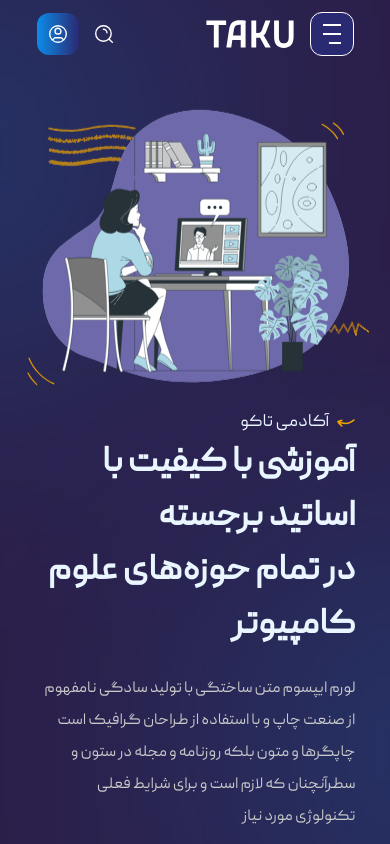
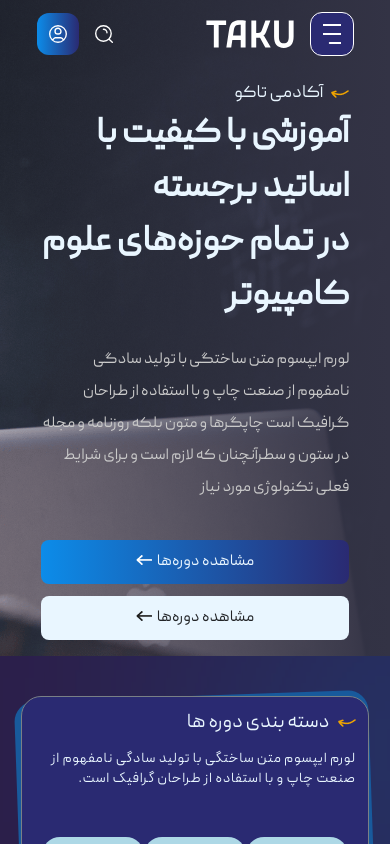
Before and after one commit to AmirhosseinDehghanazar/TakuAcademy-Frontend, a React (Vite) app in the folder TakuAcademy-Frontend/: page / in a window 390 px wide. Shown: the top 844 px of the page. Built offline with nearby package versions, Linux system fonts and the light colour scheme.

Commit message:
header background changrd not responsive

```diff
--- a/TakuAcademy-Frontend/src/App.css
+++ b/TakuAcademy-Frontend/src/App.css
@@ -8,6 +8,13 @@
 /* Customize the scrollbar thumb */
 ::-webkit-scrollbar-thumb {
   background-color: #888;
+}
+
+.bg-asatid {
+  background-image: linear-gradient(90deg, rgb(51, 51, 69, 0.42), #333345),
+    url("./assets/header/header-background.png");
+  background-repeat: no-repeat;
+  background-size: cover;
 }
 
 .main-page {
--- /dev/null
+++ b/TakuAcademy-Frontend/src/components/index.js
@@ -0,0 +1,9 @@
+export { default as LoadingScreen } from "./LoadingScreen/LoadingScreen";
+export { default as BubleColor } from "./BubleColor/BubleColor";
+export { default as Footer } from "./footer/Footer";
+export { default as Navbar } from "./navbar/Navbar";
+export { default as Comment } from "./main/comment/Comment";
+export { default as Courses } from "./main/courses/Courses";
+export { default as Header } from "./main/header/Header";
+export { default as Question } from "./main/question/Question";
+export { default as Segment } from "./main/segment/Segment";
--- a/TakuAcademy-Frontend/src/components/main/header/Header.jsx
+++ b/TakuAcademy-Frontend/src/components/main/header/Header.jsx
@@ -3,6 +3,7 @@
 import "./header.css";
 import { CustomNumeralNumericFormat } from "../../numeric";
 import headerBigLine from "../../../assets/header/headerBigLine.svg";
+
 const Header = () => {
   // fake data to test
   const numbersData = [
@@ -49,14 +50,14 @@
   }, []);
 
   return (
-    <div className="flex flex-col lg:mb-16 mar-x items-center lg:pt-16 md:pt-2 lg:flex-row-reverse lg:justify-center lg:items-center  md:ms-11 lg:mx-5 animate-slideInFromBottom">
-      {/* first part: image */}
+    <div className="flex flex-col mb-10 lg:mb-16 mar-x items-center lg:pt-16 md:pt-2 lg:flex-row-reverse lg:justify-center lg:items-center  md:ms-11 lg:mx-5 animate-slideInFromBottom">
+      {/* first part: image
       <div className="mx-auto">
         <img
           className="object-cover transition-all floating-image md:max-w-lg xl:max-w-2xl"
           src={lady}
         />
-      </div>
+      </div> */}
 
       {/* second part:texts */}
       <div className="flex flex-col mar-x max-w-screen-sm xl:max-w-screen-lg">
@@ -102,7 +103,7 @@
           </a>
         </div>
 
-        {/* React Number Format */}
+        {/* React Number Format
         <div className="flex justify-center lg:justify-start gap-4 md:gap-16 lg:gap-7 my-6 items-center">
           {numbersData.map((data, index) => (
             <div className="flex flex-col items-center " key={index}>
@@ -115,7 +116,7 @@
               </div>
             </div>
           ))}
-        </div>
+        </div> */}
         {/* Numbers group ends here */}
       </div>
     </div>
--- a/TakuAcademy-Frontend/src/layout/Main.jsx
+++ b/TakuAcademy-Frontend/src/layout/Main.jsx
@@ -1,12 +1,13 @@
-import React from "react";
-import Navbar from "../components/navbar/Navbar";
-import Header from "../components/main/header/Header";
-import Segment from "../components/main/segment/Segment";
-import Courses from "../components/main/courses/Courses";
-import Question from "../components/main/question/Question";
-import Comment from "../components/main/comment/Comment";
-import Footer from "../components/footer/Footer";
-import BubleColor from "../components/BubleColor/BubleColor";
+import {
+  BubleColor,
+  Comment,
+  Courses,
+  Footer,
+  Header,
+  Navbar,
+  Question,
+  Segment,
+} from "../components";
 
 const Main = () => {
   const buble = [
@@ -57,8 +58,11 @@
         </div>
 
         <div>
-          <Navbar />
-          <Header />
+          <div className="bg-asatid">
+            <Navbar />
+            <Header />
+          </div>
+
           <Segment />
           <Courses />
           <Question />
```
Also changed, not shown: TakuAcademy-Frontend/src/assets/header/header-background.png (added).
